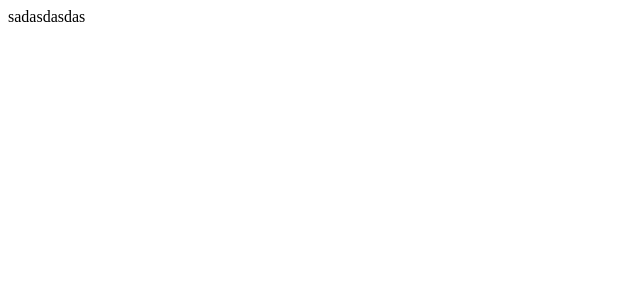
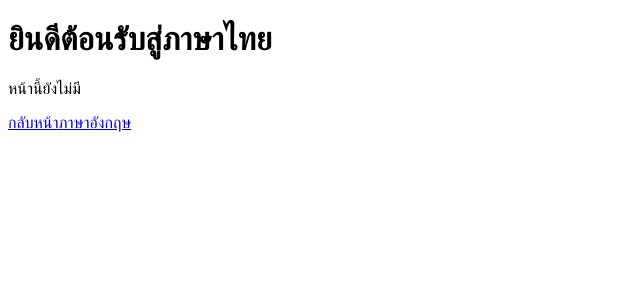
Before and after one commit to ronnapatp/Kumi-main-website, a Next.js app: page /th in a window 1280 px wide. Shown: the top 300 px of the page, without its empty margins (0-640 px from the left). Built offline with nearby package versions, Linux system fonts and the light colour scheme.

Commit message:
Update thai index page

```diff
--- a/pages/th/index.js
+++ b/pages/th/index.js
@@ -1,18 +1,20 @@
-import Head from 'next/head'
-
+import Head from 'next/head';
+import Link from 'next/link';
 
 export default function Home() {
     return (
       <div>
         <Head>
-          <title>HOME d| Kumi</title>
+          <title>หน้าหลัก | คุมิ</title>
           <meta name="description" content="Generated by create next app" />
           <link rel="icon" href="/favicon.ico" />
         </Head>
-  sadasdasdas
 
-
-
+      <div className="text-center">
+      <h1 className="text-center">ยินดีต้อนรับสู่ภาษาไทย</h1>
+      <p className="text-center">หน้านี้ยังไม่มี</p>
+      <Link href="/"><a>กลับหน้าภาษาอังกฤษ</a></Link>
+      </div>
       </div>
     )
   }
```
